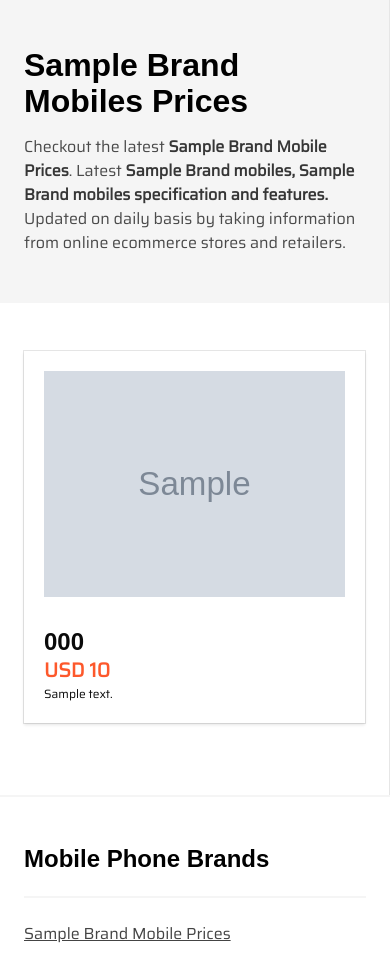
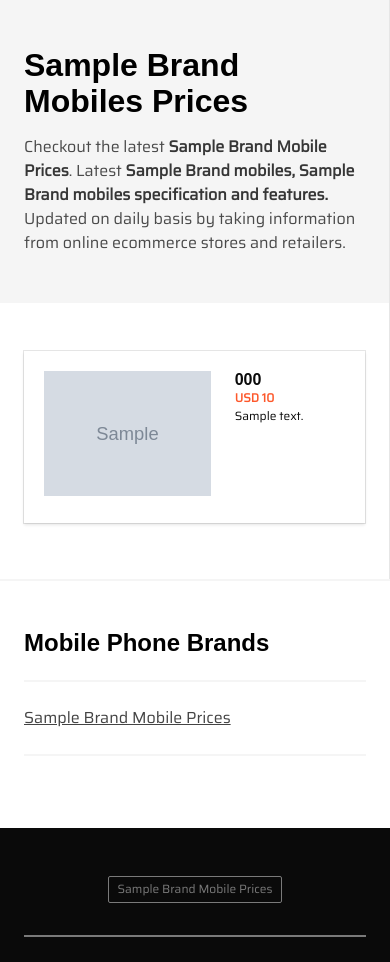
Before and after one commit to saqibrauf/gmt, a Django app: a page that uses mprices/templates/mprices/brand.html in a window 390 px wide. Shown: the part 65-1027 px from the top of the page. Run offline with Django 3.2, Linux system fonts and the light colour scheme; tables that the repository leaves empty hold one stand-in row (values such as "Sample post"); grey boxes marked "Sample" are stand-in pictures; some libraries are stand-ins or nearby versions; some web fonts are replaced.

Commit message:
mobile site

```diff
--- a/assets/css/styles.css
+++ b/assets/css/styles.css
@@ -77,8 +77,12 @@ b, strong {
 }
 
 .desc {
-	max-height: 215px;
+	max-height: 220px;
 	overflow: hidden;
+}
+
+.column .box {
+	margin-bottom: 0.5rem !important;
 }
 
 @media screen and (min-width: 1088px) {
@@ -89,7 +93,11 @@ b, strong {
 	}
 }
 
-@media screen and (min-width: 768px) {
-
-
+@media screen and (max-width: 768px) {
+	.p-img {
+		max-height: 125px;
+	}
+	.desc {
+		max-height: 135px;
+	}
 }
--- a/mprices/templates/mprices/brand.html
+++ b/mprices/templates/mprices/brand.html
@@ -22,13 +22,13 @@
 				{% else %}
 					<a class="box is-radiusless" href="{% url 'phone' slug=p.phone_model_slug %}">
 				{% endif %}
-					<div class="columns">
+					<div class="columns is-mobile">
 						<div class="column is-narrow has-text-centered">
-							<img itemprop="image" src="{{p.phone_image.url}}" alt="{{p.phone_model|title}}" height="212">
+							<img class="p-img" itemprop="image" src="{{p.phone_image.url}}" alt="{{p.phone_model|title}}" height="212">
 						</div>
 						<div class="column desc">
-							<h2 itemprop="name" class="is-marginless is-size-4 has-text-black">{{p.phone_model|title}}</h2>
-							<p itemprop="offers" itemscope itemtype="http://schema.org/Offer" class="is-size-5 is-marginless has-text-weight-bold has-text-primary">
+							<h2 itemprop="name" class="is-marginless is-size-4 is-size-6-mobile has-text-black">{{p.phone_model|title}}</h2>
+							<p itemprop="offers" itemscope itemtype="http://schema.org/Offer" class="is-size-6 is-size-7-mobile is-marginless has-text-weight-bold has-text-primary">
 								<span>USD {{p.price|intcomma}}</span>
 								{% if request.session.location and request.session.currency != 'USD' %}
 									<span> - {{ request.session.currency }} {% multiply p.price request.session.exchange %}</span>
```
Also changed, not shown: mprices/templates/mprices/index.html (+4 -4 lines), mprices/templates/mprices/phone-detail.html (+6 -6 lines), mprices/templates/mprices/search.html (+4 -4 lines).
